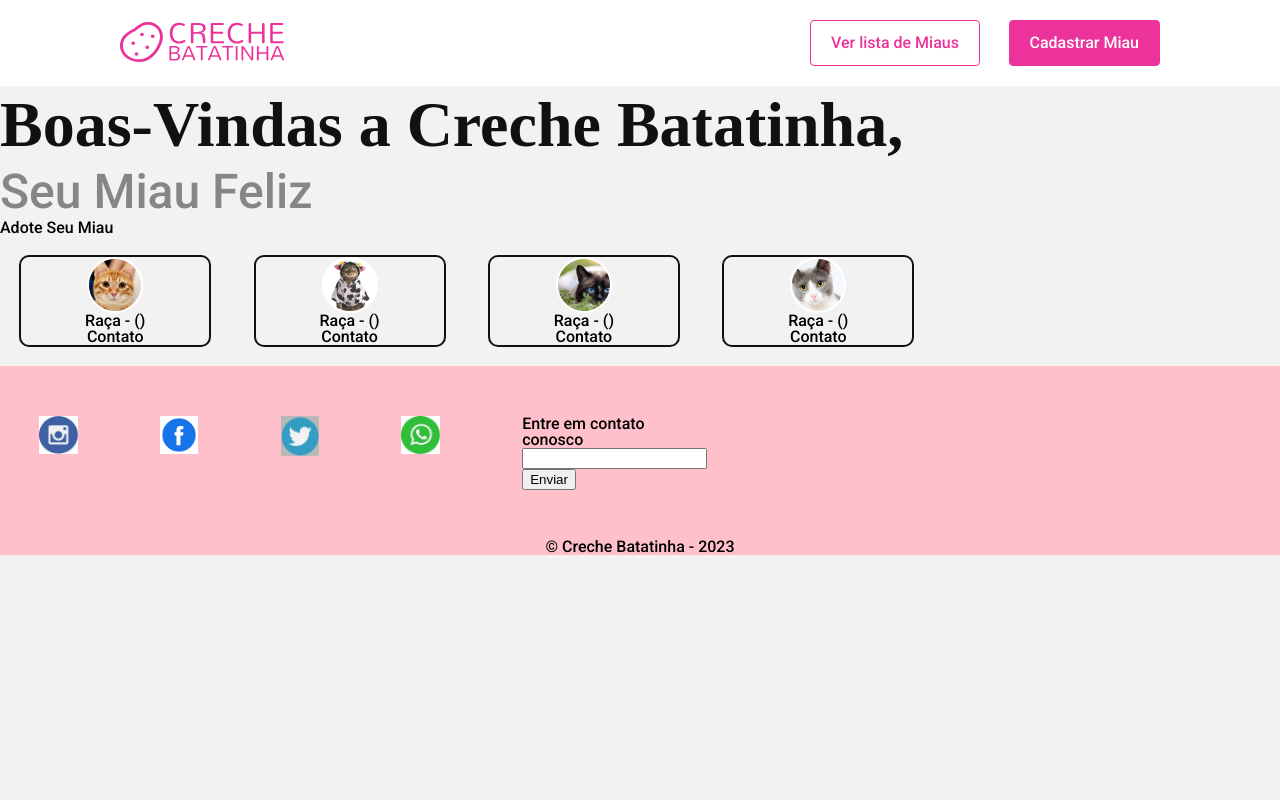
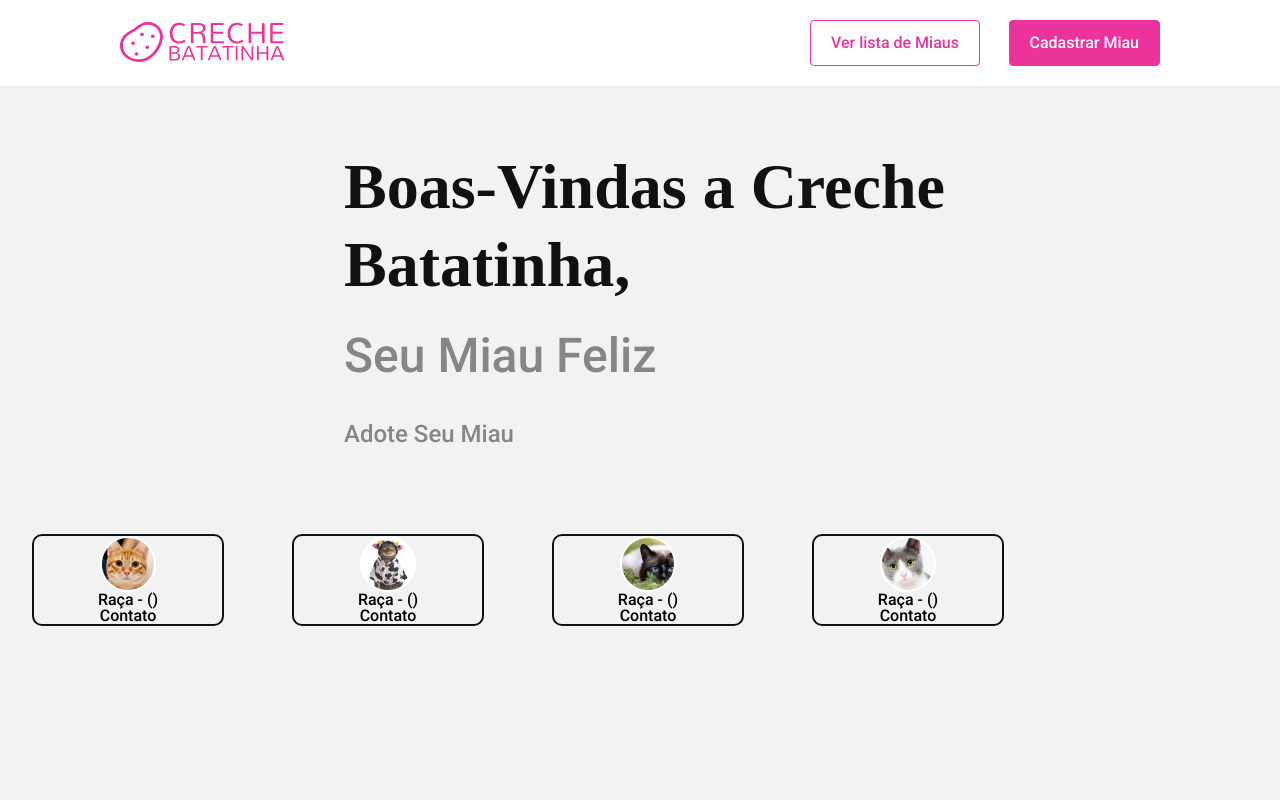
Before and after one commit to GeisaHAlves/creche-batatinha, a plain HTML site: page telas/index.html in a window 1280 px wide. Shown: the top 800 px of the page. Drawn offline with Linux system fonts and the light colour scheme.

Commit message:
Nova atualizacao pagina home

```diff
--- a/assets/css/cadastro.css
+++ b/assets/css/cadastro.css
@@ -1,4 +1,3 @@
-
 section {
     height: 100vh; /* Define a altura da seção como 100% da altura da janela de visualização */
      /* flex-grow: 1;Faz com que a seção ocupe o espaço restante disponível */
--- a/assets/css/index.css
+++ b/assets/css/index.css
@@ -55,14 +55,6 @@ nav li:nth-child(2) a:hover {
 
 /*====================================================*/
 
-.titulo-principal h1 {
-  font-family: "Montserrat";
-  font-style: normal;
-  font-weight: 700;
-  font-size: 55px;
-  line-height: 78px;
-}
-
 .cabecalho {
   width: 1040px;
   margin: 0 auto;
@@ -73,17 +65,29 @@ nav li:nth-child(2) a:hover {
 }
 
 .titulo-principal h1 {
-  display: flex;
+  position: absolute;
+  width: 752px;
+  height: 156px;
+  left: 344px;
+  top: 148px;
+
   font-family: "Montserrat";
   font-style: normal;
   font-weight: 700;
   font-size: 64px;
   line-height: 78px;
+  display: flex;
   align-items: center;
   color: #111111;
 }
 
 .titulo-principal h2 {
+  position: absolute;
+  width: 624px;
+  height: 56px;
+  left: 344px;
+  top: 328px;
+
   font-family: "Roboto";
   font-style: normal;
   font-weight: 400;
@@ -91,15 +95,34 @@ nav li:nth-child(2) a:hover {
   line-height: 56px;
   display: flex;
   align-items: center;
+
   color: rgba(17, 17, 17, 0.48);
 }
 
-.animais li {
+.conteudo-principal h3 {
+  position: absolute;
+  width: 624px;
+  height: 572px;
+  left: 344px;
+  top: 148px;
+
+  font-family: "Roboto";
+  font-style: normal;
+  font-weight: 400;
+  font-size: 24px;
+  line-height: 56px;
+  display: flex;
+  align-items: center;
+
+  color: rgba(17, 17, 17, 0.48);
+}
+
+.animais li{
   display: inline-flex;
   flex-direction: column;
   align-items: center;
   width: 15%;
-  margin: 1.5% 1.5% 1.5%;
+  margin: 35% 2.5% 2.5% 2.5%;
   box-sizing: border-box;
   border: #111111 solid 2px;
   border-radius: 10px;
@@ -108,9 +131,10 @@ nav li:nth-child(2) a:hover {
 
 footer {
   background-color: pink;
-  margin-top: 0 auto;
-  padding-top: 0 auto;
+  margin-top: 30px;
+  padding: 20px 0;
 }
+
 
 .footer-icons li {
   display: inline-flex;
--- a/telas/index.html
+++ b/telas/index.html
@@ -6,7 +6,7 @@
     <meta name="viewport" content="width=device-width, initial-scale=1.0" />
     <title>Creche Batatinha</title>
     <link rel="stylesheet" href="../assets/css/reset.css" />
-    <!-- <link rel="stylesheet" href="../assets/css/cadastro.css" /> -->
+    <link rel="stylesheet" href="../assets/css/cadastro.css" />
     <link rel="stylesheet" href="../assets/css/index.css" />
   </head>
 
@@ -59,6 +59,7 @@
     </main>
 
     <footer>
+
             <ul class="footer-icons">
               <li>
                 <img src="../assets/img/Instagram.jpg" />
@@ -73,7 +74,6 @@
                 <img src="../assets/img/WhatsApp.jpg" />
               </li>
               <li>
-          <section class="container">
             <div>
               <fieldset>
                 <legend
@@ -98,7 +98,7 @@
                 </div>
               </fieldset>
             </div>
-          </section>
+
         </li>
       </ul>
 
```
Also changed, not shown: telas/cadastro.html (+2 -2 lines), telas/listagem.html (added, +31 -0 lines), telas/notas.html (+31 -0 lines). Lines whose indentation alone changed are shown as unchanged.
